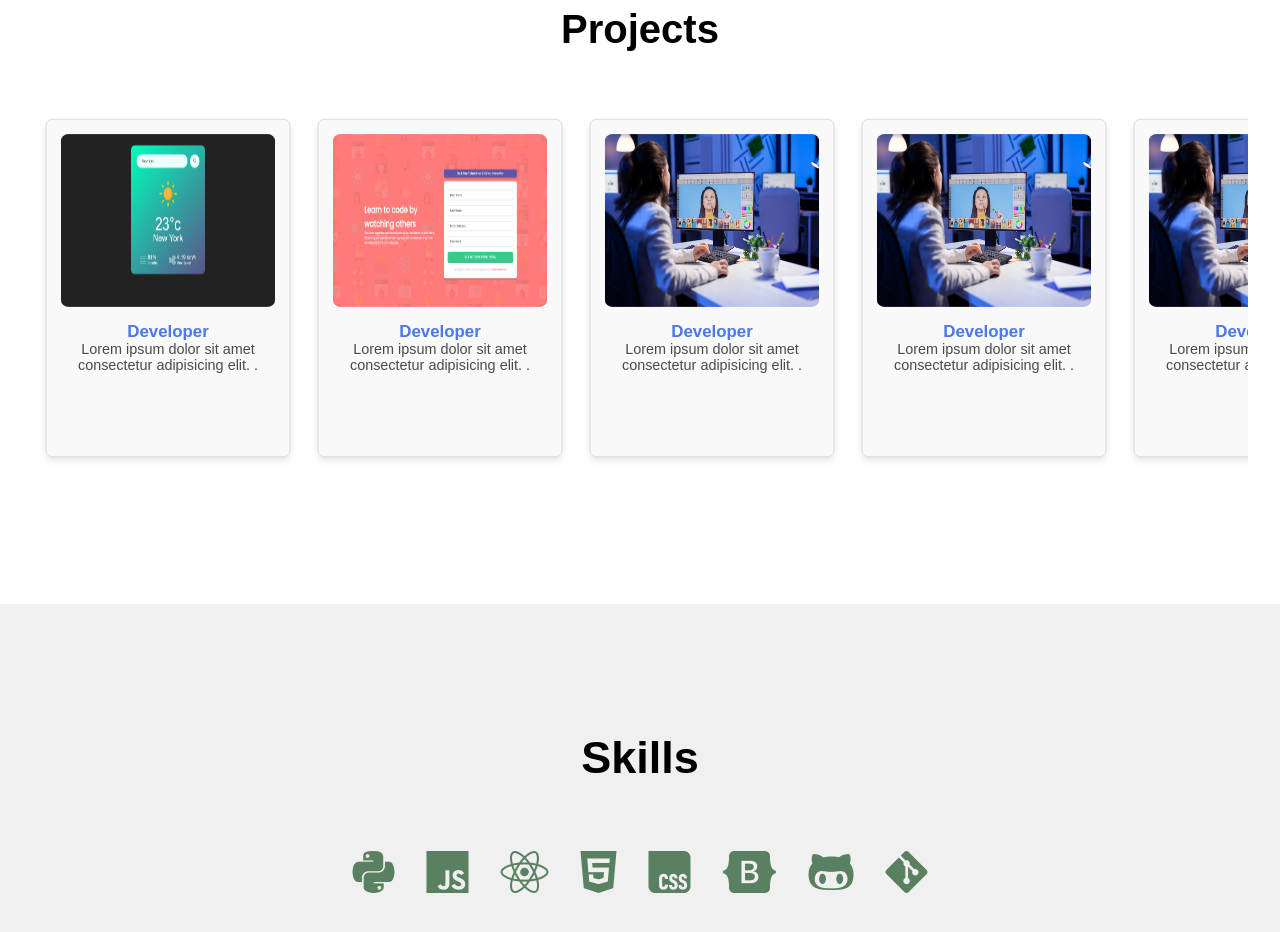
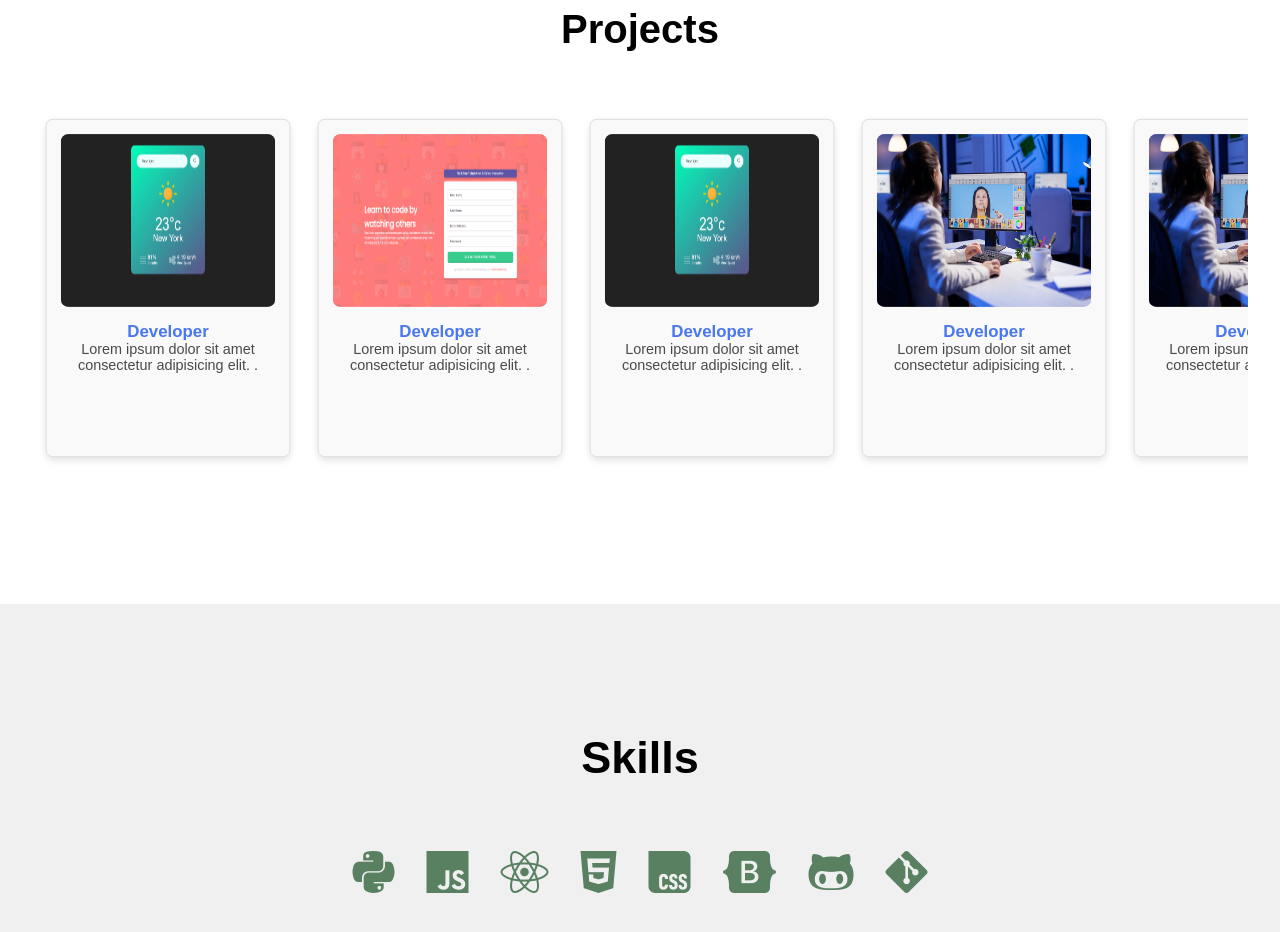
Before and after one commit to SkElToN-01/Portfolio, a plain HTML site: page index.html in a window 1280 px wide. Shown: the part 1000-1932 px from the top of the page. Drawn offline with nearby package versions, Linux system fonts and the light colour scheme.

Commit message:
Update index.html

```diff
--- a/index.html
+++ b/index.html
@@ -90,7 +90,7 @@
                     </div>
                     <div class="swiper-slide">
                         <a href="#" class="project-box">
-                            <img src="images/designer.jpg" class="project-image">
+                            <img src="images/Screenshot 2025-09-06 185409.webp" class="project-image">
                             <h3 class="badge">Developer</h3>
                             <p class="content">Lorem ipsum dolor sit amet consectetur adipisicing elit. .</p>
                         </a>
```
